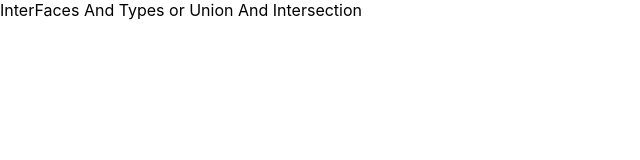
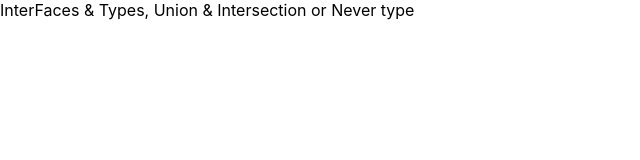
Before and after one commit to majidmateen1/typescript-demo, a React (Create React App) app: page /InterFacesAndTypes in a window 1280 px wide. Shown: the top 160 px of the page, without its empty margins (0-640 px from the left). Built offline with nearby package versions, Linux system fonts and the light colour scheme.

Commit message:
changes made

```diff
--- a/src/App.tsx
+++ b/src/App.tsx
@@ -25,10 +25,6 @@ function App() {
         <Route path="/AnyAndUnknown" element={<AnyAndUnknown />} />
         {/* 7 */}
         <Route path="/InterFacesAndTypes" element={<InterFacesAndTypes />} />
-        {/* 8 */}
-        {/* 9 */}
-        {/* 10 */}
-        {/* 11 */}
       </Routes>
     </BrowserRouter>
   );
--- a/src/InterFacesAndTypes.tsx
+++ b/src/InterFacesAndTypes.tsx
@@ -139,7 +139,52 @@ function InterFacesAndTypes() {
     }
   };
 
-  return <div>InterFaces And Types or Union And Intersection</div>;
+  // Never Type
+  // The never type contains no value.
+  // The never type represents the return type of a function that always throws an error or a function that contains an indefinite loop.
+  function raiseError(message: string): never {
+    throw new Error(message);
+  }
+
+  function reject() {
+    return raiseError("Rejected");
+  }
+
+  let loop = function forever() {
+    while (true) {
+      console.log("Hello");
+    }
+  };
+
+  // An intersection type creates a new type by combining multiple existing types. The new type has all features of the existing types.
+
+  // To combine types, you use the & operator as follows:
+
+  // type typeAB = typeA & typeB;
+
+  // Suppose that you have three interfaces: BusinessPartner, Identity, and Contact.
+
+  interface BusinessPartner {
+    name: string;
+    credit: number;
+  }
+
+  interface Identity {
+    id: number;
+    name: string;
+  }
+
+  interface Contact {
+    email: string;
+    phone: string;
+  }
+  // Code language: TypeScript (typescript)
+  // The following defines two intersection types:
+
+  type Employee = Identity & Contact;
+  type Customer = BusinessPartner & Contact;
+
+  return <div>InterFaces & Types, Union & Intersection or Never type</div>;
 }
 
 export default InterFacesAndTypes;
```
